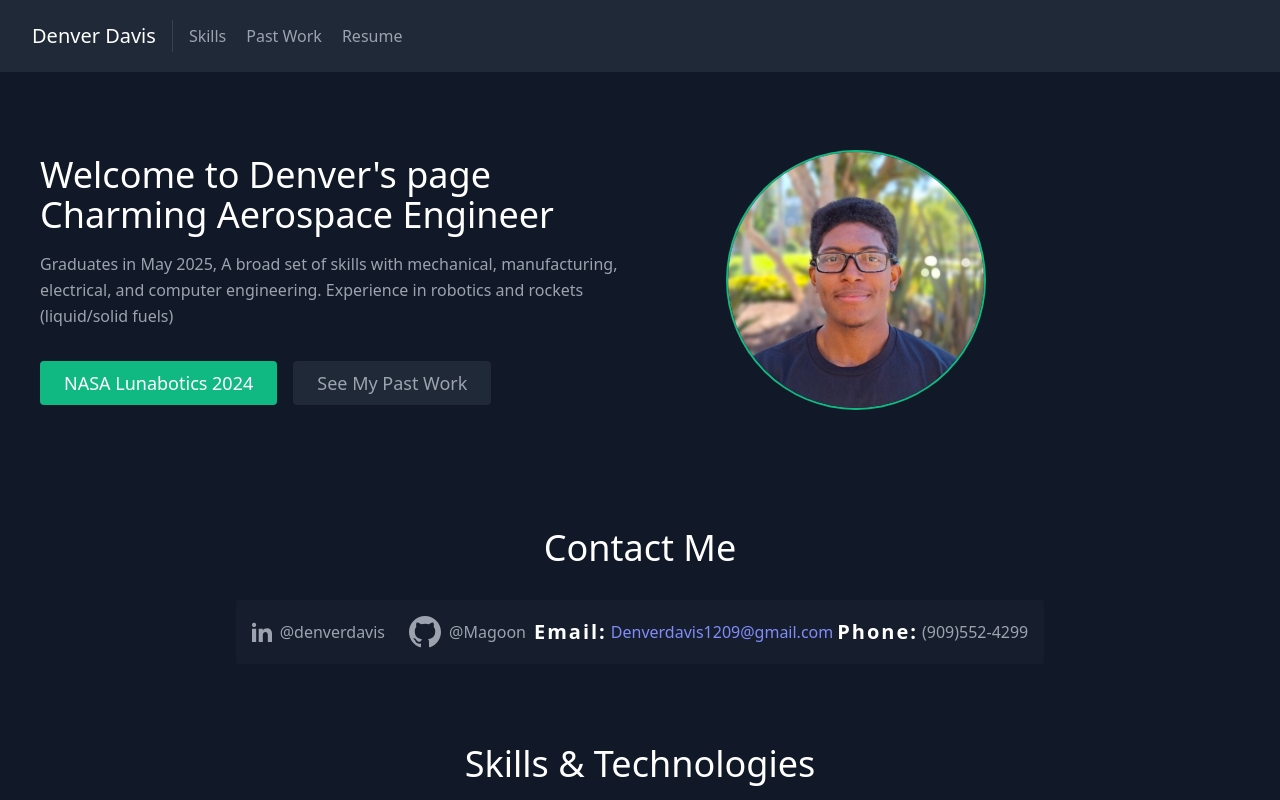
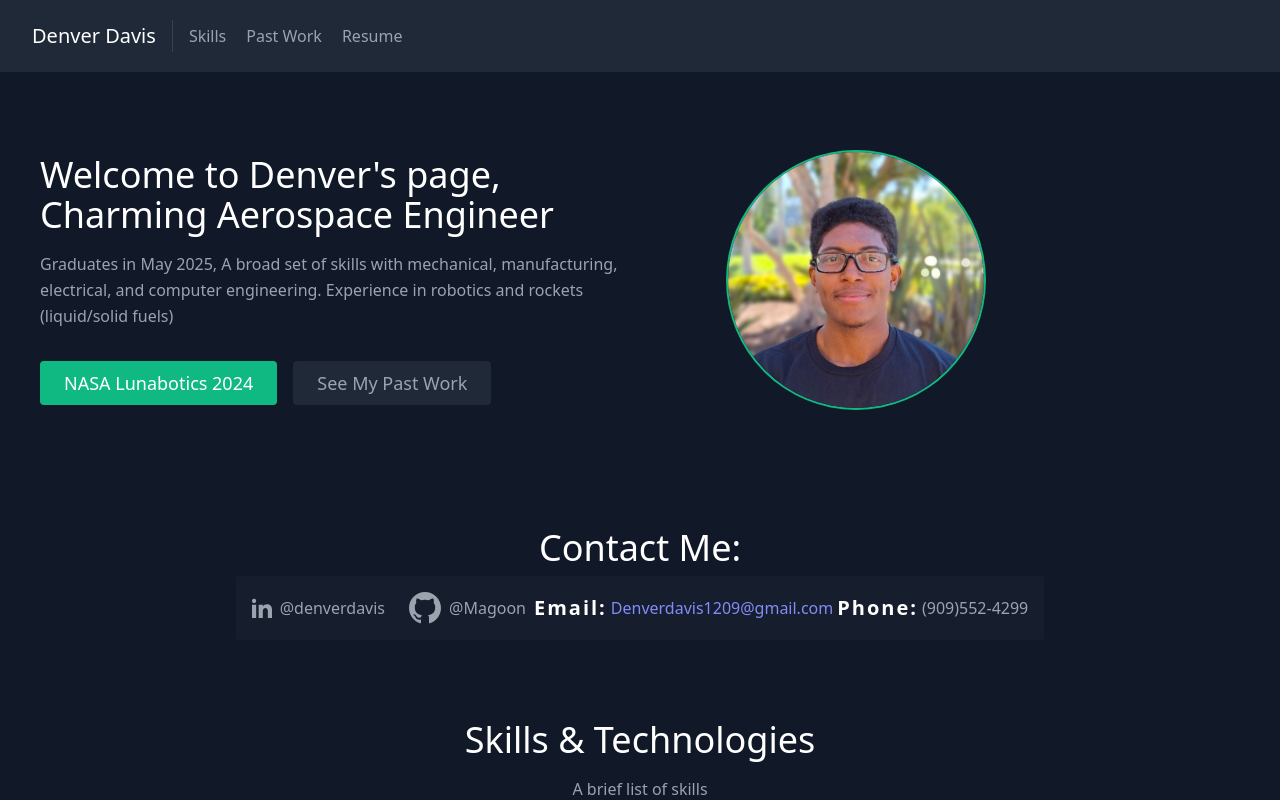
Before and after one commit to Magoon18/REACT, a React (Create React App) app in the folder my-portfolio/: page / in a window 1280 px wide. Shown: the top 800 px of the page. Built offline with nearby package versions, Linux system fonts and the light colour scheme.

Commit message:
Update formats

```diff
--- a/my-portfolio/src/components/About.js
+++ b/my-portfolio/src/components/About.js
@@ -6,8 +6,8 @@ export default function About() {
       <div className="container mx-auto flex px-10 py-20 md:flex-row flex-col items-center">
         <div className="lg:flex-grow md:w-1/2 lg:pr-24 md:pr-16 flex flex-col md:items-start md:text-left mb-16 md:mb-0 items-center text-center">
           <h1 className="title-font sm:text-4xl text-3xl mb-4 font-medium text-white">
-            Welcome to Denver's page
-            <br className="hidden lg:inline-block" />Charming Aerospace Engineer
+            Welcome to Denver's page,
+            <br className="hidden lg:inline-block subtitle-font" />Charming Aerospace Engineer
           </h1>
           <p className="mb-8 leading-relaxed">
             Graduates in May 2025, A broad set of skills with mechanical, manufacturing, electrical, and computer engineering. Experience in robotics and rockets (liquid/solid fuels)
--- a/my-portfolio/src/components/Socials.js
+++ b/my-portfolio/src/components/Socials.js
@@ -6,8 +6,8 @@ export default function Socials() {
     <section id="socials">
       <div className="container px-5 py-10 mx-auto text-center">
         {/*<UsersIcon className="w-10 inline-block mb-4" />*/}
-        <h1 className="sm:text-4xl text-3xl font-medium title-font text-white mb-8">
-          Contact Me
+        <h1 className="sm:text-4xl text-3xl font-small title-font text-white mb-2">
+          Contact Me:
         </h1>
         <div className="flex flex-wrap items-center justify-center container">
           <div className="bg-gray-800 bg-opacity-40 rounded flex p-4 h-full items-center">
```
